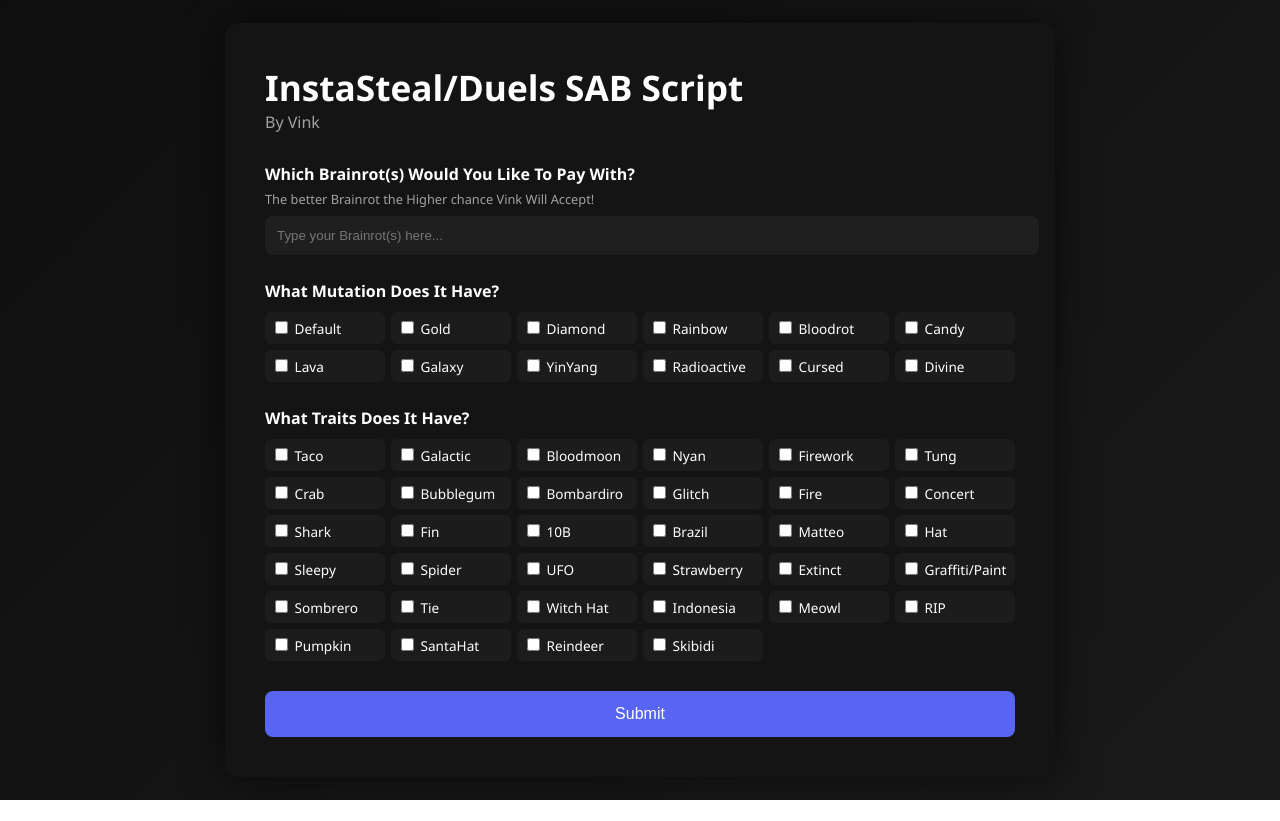
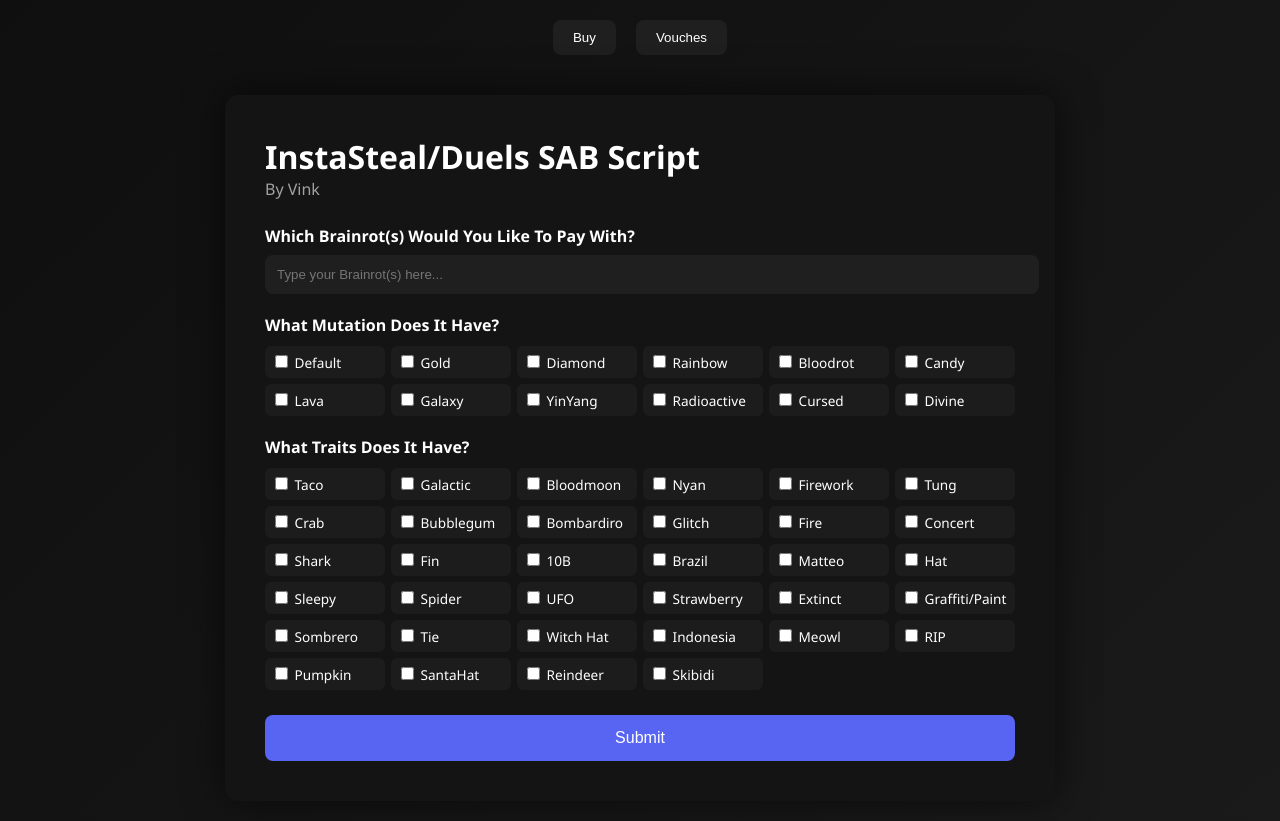
Before and after one commit to vinkofficial/InstantStealSAB, a plain HTML site: page index.html in a window 1280 px wide. Before the commit the page ends 800 px from the top, so only its background shows below. Drawn offline with Linux system fonts and the light colour scheme.

Commit message:
Update index.html

```diff
--- a/index.html
+++ b/index.html
@@ -11,34 +11,58 @@ body {
     font-family: 'Segoe UI', Arial, sans-serif;
     background: linear-gradient(135deg, #0f0f0f, #1a1a1a);
     color: white;
+    min-height: 100vh;
+}
+
+.nav {
     display: flex;
     justify-content: center;
-    align-items: center;
-    min-height: 100vh;
+    gap: 20px;
+    padding: 20px;
+}
+
+.nav button {
+    background: #1f1f1f;
+    border: none;
+    padding: 10px 20px;
+    border-radius: 8px;
+    color: white;
+    cursor: pointer;
+    transition: 0.2s;
+}
+
+.nav button:hover {
+    background: #5865F2;
+}
+
+.container {
+    display: flex;
+    justify-content: center;
+    padding: 20px;
 }
 
 .card {
     background: #141414;
     padding: 40px;
     border-radius: 14px;
-    width: 90%;
+    width: 100%;
     max-width: 750px;
     box-shadow: 0 0 40px rgba(0,0,0,0.6);
-    animation: fadeIn 0.5s ease;
+    animation: fadeIn 0.4s ease;
 }
 
 h1 {
     margin: 0;
-    font-size: 2.2rem;
+    font-size: 2rem;
 }
 
 .subtitle {
     opacity: 0.6;
-    margin-bottom: 30px;
+    margin-bottom: 25px;
 }
 
 .section {
-    margin-top: 25px;
+    margin-top: 20px;
 }
 
 input[type="text"] {
@@ -50,11 +74,6 @@ input[type="text"] {
     background: #1f1f1f;
     color: white;
     outline: none;
-    transition: 0.2s;
-}
-
-input[type="text"]:focus {
-    box-shadow: 0 0 0 2px #5865F2;
 }
 
 .checkbox-grid {
@@ -70,15 +89,10 @@ label {
     padding: 6px;
     border-radius: 6px;
     cursor: pointer;
-    transition: 0.2s;
 }
 
-label:hover {
-    background: #2a2a2a;
-}
-
-button {
-    margin-top: 30px;
+button.submit-btn {
+    margin-top: 25px;
     width: 100%;
     padding: 14px;
     border-radius: 8px;
@@ -87,18 +101,28 @@ button {
     color: white;
     font-size: 1rem;
     cursor: pointer;
-    transition: 0.25s;
+    transition: 0.2s;
 }
 
-button:hover {
+button.submit-btn:hover {
     background: #4752c4;
-    transform: translateY(-2px);
 }
 
-.info {
-    font-size: 0.8rem;
-    opacity: 0.6;
-    margin-top: 5px;
+.hidden {
+    display: none;
+}
+
+.vouch-gallery {
+    display: flex;
+    gap: 15px;
+    overflow-x: auto;
+    padding-top: 15px;
+}
+
+.vouch-gallery img {
+    height: 300px;
+    border-radius: 10px;
+    box-shadow: 0 5px 20px rgba(0,0,0,0.5);
 }
 
 .toast-container {
@@ -108,7 +132,6 @@ button:hover {
     display: flex;
     flex-direction: column;
     gap: 10px;
-    z-index: 9999;
 }
 
 .toast {
@@ -117,7 +140,6 @@ button:hover {
     border-radius: 8px;
     box-shadow: 0 5px 20px rgba(0,0,0,0.4);
     animation: slideUp 0.4s ease;
-    font-size: 0.9rem;
 }
 
 @keyframes slideUp {
@@ -134,13 +156,20 @@ button:hover {
 
 <body>
 
-<div class="card">
+<div class="nav">
+    <button onclick="showBuy()">Buy</button>
+    <button onclick="showVouches()">Vouches</button>
+</div>
+
+<div class="container">
+
+<!-- BUY SECTION -->
+<div id="buySection" class="card">
     <h1>InstaSteal/Duels SAB Script</h1>
     <div class="subtitle">By Vink</div>
 
     <div class="section">
         <strong>Which Brainrot(s) Would You Like To Pay With?</strong>
-        <div class="info">The better Brainrot the Higher chance Vink Will Accept!</div>
         <input type="text" id="brainrotInput" placeholder="Type your Brainrot(s) here...">
     </div>
 
@@ -154,7 +183,20 @@ button:hover {
         <div class="checkbox-grid" id="traits"></div>
     </div>
 
-    <button onclick="submitForm()">Submit</button>
+    <button class="submit-btn" onclick="submitForm()">Submit</button>
+</div>
+
+<!-- VOUCH SECTION -->
+<div id="vouchSection" class="card hidden">
+    <h1>Vouches</h1>
+    <div class="subtitle">Proof of previous successful sales</div>
+
+    <div class="vouch-gallery">
+        <img src="Photo1.png" alt="Vouch 1">
+        <img src="Photo2.png" alt="Vouch 2">
+    </div>
+</div>
+
 </div>
 
 <div class="toast-container" id="toastContainer"></div>
@@ -173,15 +215,23 @@ traitList.forEach(t => {
     `<label><input type="checkbox" value="${t}"> ${t}</label>`;
 });
 
+function showBuy() {
+    document.getElementById("buySection").classList.remove("hidden");
+    document.getElementById("vouchSection").classList.add("hidden");
+}
+
+function showVouches() {
+    document.getElementById("vouchSection").classList.remove("hidden");
+    document.getElementById("buySection").classList.add("hidden");
+}
+
 function showToast(message) {
     const toast = document.createElement("div");
     toast.className = "toast";
     toast.innerText = message;
     document.getElementById("toastContainer").appendChild(toast);
 
-    setTimeout(() => {
-        toast.remove();
-    }, 3000);
+    setTimeout(() => toast.remove(), 3000);
 }
 
 window.onload = function() {
```
